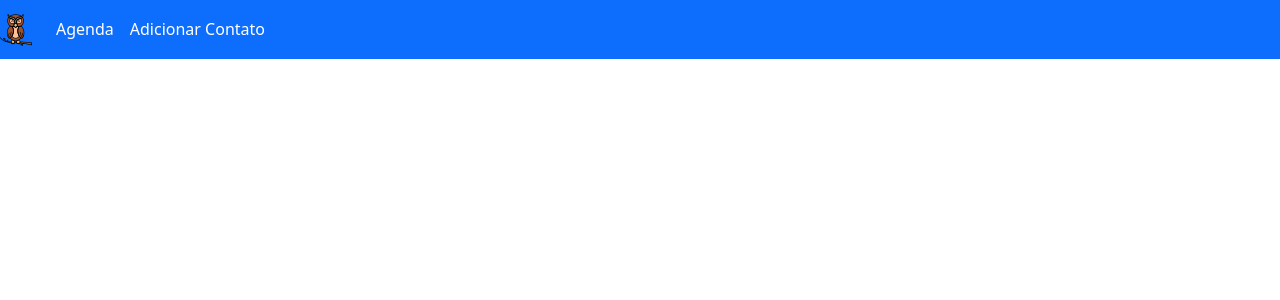
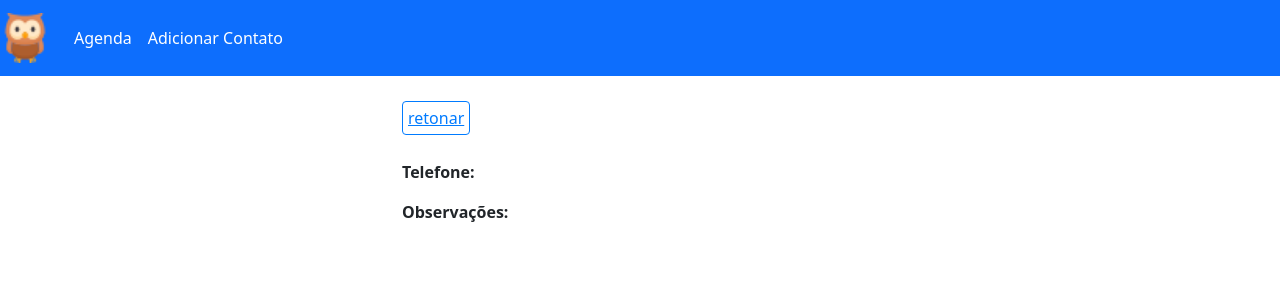
Before and after one commit to karenreis7/Owl-Contacts, a PHP site: page /show.php in a window 1280 px wide. Shown: the top 300 px of the page. Run offline with PHP 8.4, Linux system fonts and the light colour scheme; data that the repository does not hold is empty.

Commit message:
Codigo Final

```diff
--- a/css/styles.css
+++ b/css/styles.css
@@ -1,56 +1,28 @@
+.navbar-brand img {
+    width: 50px;
+}
 
-.navbar-brand #Logo-owl{
-    margin-right: 10px;
-}
-#main-title{
+#main-title {
     text-align: center;
     margin: 15px 0 30px;
 }
 
-/*home*/
-
-#contacts-table{
+/* HOME */
+#contacts-table {
     max-width: 800px;
     margin: 0 auto;
 }
 
-#contacts-table thead{
-    color: #fff;
+#contacts-table thead {
+    color: #FFF;
     background-color: #007bff;
 }
 
-.actions{
-    text-align:  right;
-    width: 150px;
-}
-
-.actions i {
-    font-size: 18px;
-    margin-right: 5px;
-}
-
-.check-icon{
-    color: #1e7e34
-}
-
-.edit-icon {
-    color: #007bff;
-}
-
-.delete-icon{
-    color: #bd2130;
-}
-.delete-btn{
-    background-color: transparent;
-    border: none;
-    padding: 0;
-}
-
-#empty-list-text{
+#empty-list-text {
     text-align: center;
 }
 
-#msg{
+#msg {
     color: #155724;
     background-color: #d4edda;
     border: 1px solid #c3e6cb;
@@ -60,3 +32,79 @@
     margin: 0 auto;
     margin-top: 30px;
 }
+
+.actions {
+    text-align: right;
+    width: 150px;
+}
+
+.actions i {
+    font-size: 18px;
+    margin-right: 5px;
+}
+
+.check-icon {
+    color: #1e7e34;
+}
+
+.edit-icon {
+    color: #007bff;
+}
+
+.delete-form {
+    display: inline-block;
+}
+
+.delete-form button {
+    background-color: transparent;
+    border: none;
+    padding: 0;
+}
+
+.delete-icon {
+    color: #bd2130;
+}
+
+/* ADD CONTACT */
+#create-form,
+#edit-form {
+    max-width: 500px;
+    margin: 0 auto;
+}
+
+#back-link-container {
+    display: block;
+    width: 500px;
+    margin: 30px auto 0;
+}
+
+#back-link {
+    border: 1px solid #007bff;
+    color: #007bff;
+    border-radius: 4px;
+    padding: 5px;
+}
+
+#back-link:hover {
+    text-decoration: none;
+}
+
+/* VIEW CONTACT */
+#view-contact-container {
+    max-width: 500px;
+    margin: 0 auto;
+}
+
+.bold {
+    font-weight: bold;
+}
+
+/* MOBILE */
+
+@media(max-width: 480px) {
+
+    #home-link {
+        display: none;
+    }
+
+}
--- a/show.php
+++ b/show.php
@@ -1,13 +1,17 @@
 <?php
 global $contact;
-include_once ("templates/header.php");
+include_once("templates/header.php");
 ?>
 
-<div class="container" id="view-contact-container">
-    <h1 id="main-title"><?=$contact["name_user"]?></h1>
-
-</div>
+    <div class="container" id="view-contact-container">
+        <?php include_once("templates/backbtn.html"); ?>
+        <h1 id="main-title"><?= $contact["name_user"] ?></h1>
+        <p class="bold">Telefone:</p>
+        <p><?= $contact["phone"] ?></p>
+        <p class="bold">Observações:</p>
+        <p><?= $contact["observations"] ?></p>
+    </div>
 
 <?php
-include_once ("templates/footer.php")
+include_once("templates/footer.php");
 ?>
--- /dev/null
+++ b/templates/backbtn.html
@@ -0,0 +1,3 @@
+<div id="back-link-container">
+    <a href="/index.php" id="back-link">retonar</a>
+</div>
--- a/templates/header.php
+++ b/templates/header.php
@@ -22,12 +22,12 @@ $_SESSION['msg'] = '';
     <!-- FONT AWESOME -->
     <link rel="stylesheet" href="https://cdnjs.cloudflare.com/ajax/libs/font-awesome/6.4.0/css/all.min.css" integrity="sha512-iecdLmaskl7CVkqkXNQ/ZH/XLlvWZOJyj7Yy7tcenmpD1ypASozpmT/E0iPtmFIB46ZmdtAc9eNBvH0H/ZpiBw==" crossorigin="anonymous" referrerpolicy="no-referrer" />
     <!-- CSS -->
-    <link rel="stylesheet" href="/css/styles.css">
+    <link rel="stylesheet" href="<?= $BASE_URL ?>css/styles.css">
 </head>
     <header>
         <nav class="navbar navbar-expand-lg navbar-dark bg-primary">
             <a class="navbar-brand" href="/index.php">
-                <img src="/img/logo-1.png" alt="Logo-owl">
+                <img src="/img/coruja.png" alt="Logo-owl">
             </a>
             <div>
                 <div class="navbar-nav">
```
Also changed, not shown: config/process.php (+105 -14 lines), index.php (+22 -33 lines), img/coruja.png (added).
